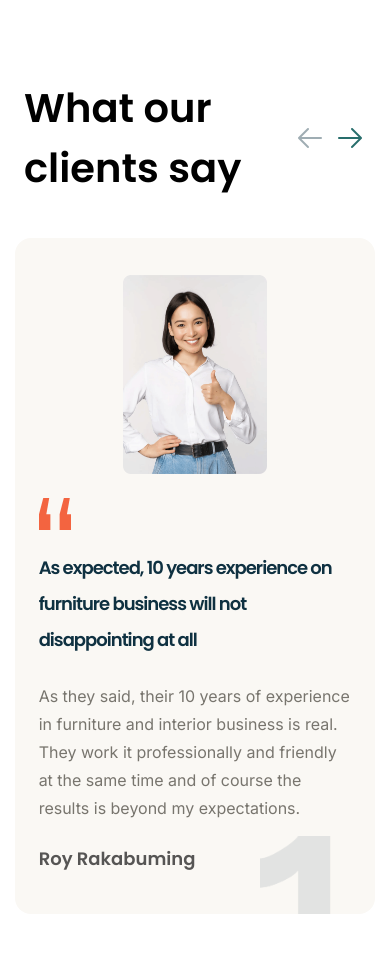
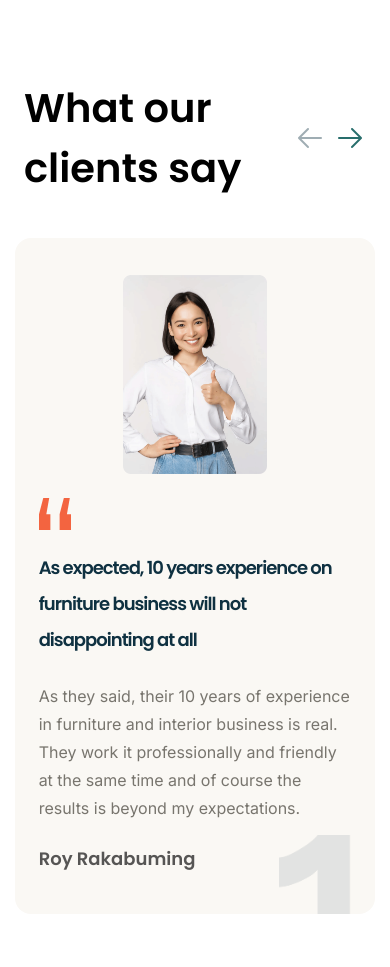
Before and after one commit to KosulyaLady/furniture, a plain HTML site: page index.html in a window 390 px wide. Shown: the part 8564-9531 px from the top of the page. Drawn offline with Linux system fonts and the light colour scheme.

Commit message:
one-sect6-img-position

```diff
--- a/index.css
+++ b/index.css
@@ -1022,9 +1022,9 @@
     position: absolute;
 
     bottom: -56px;
-    right: 15px;
+    right: -5px;
 
-    width: 100px;
+    width: 101px;
   }
 
 
```
